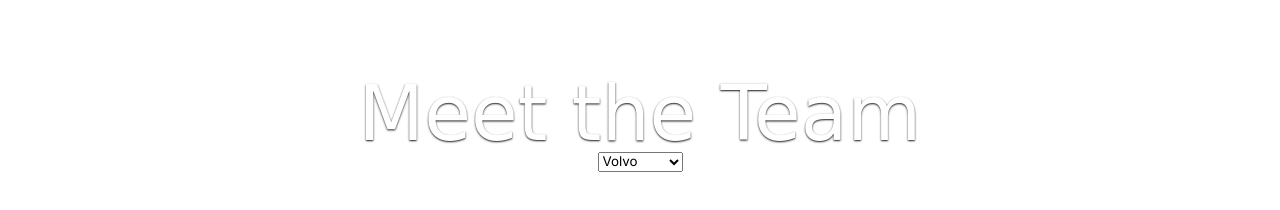
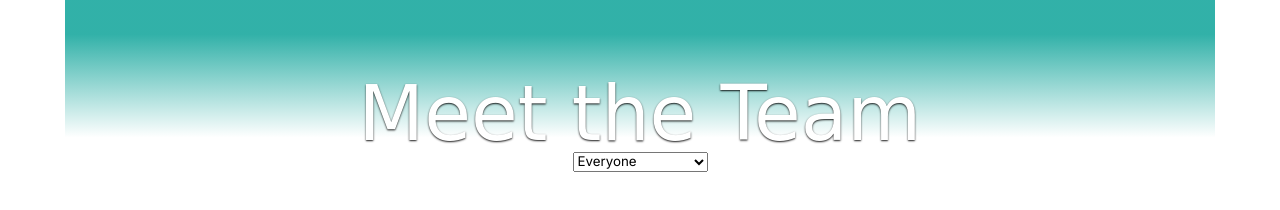
Before and after one commit to webstormcam/Employee_Directory_Scrimba_Assignment_16, a plain HTML site: page index.html in a window 1280 px wide. Drawn offline with Linux system fonts and the light colour scheme; a web font is replaced by a local one.

Commit message:
Added in a faded background

```diff
--- a/css/style.css
+++ b/css/style.css
@@ -22,7 +22,26 @@ header{
     padding-top: 4.735em;
     background-image: url('../images/header-bg1.png');
     background-size: cover;
+    position: relative;
+    z-index: 1;
+
 }
+
+.fade{
+    z-index: -1;
+    height: 100%;
+    width: 100%;
+    top: 0rem;
+    position:absolute;
+    background: -webkit-linear-gradient(top,
+                rgba(18, 165, 155, 0.868) 0%,
+                rgba(18, 165, 155, 0.868) 20%,
+                rgba(0,0,0,0) 80%,
+                rgba(0, 0, 0, 0) 100%
+    );
+}
+
+
 
 h1{
     font-family: 'Calistoga', cursive;
--- a/index.html
+++ b/index.html
@@ -14,13 +14,15 @@
 <body>
     <header>
         <div class="header-elements">
+            <div class="fade"></div>
             <h1>Meet the Team</h1>
             <div class="selectable-elements">
                 <select name="cars" id="cars">
-                    <option value="volvo">Volvo</option>
-                    <option value="saab">Saab</option>
-                    <option value="mercedes">Mercedes</option>
-                    <option value="audi">Audi</option>
+                    <option value="everyone">Everyone</option>
+                    <option value="leadership">Leadership</option>
+                    <option value="sales">Sales</option>
+                    <option value="customer">Customer Service</option>
+                    <option value="product">Product</option>
                 </select>
             </div>
         </div>
```
